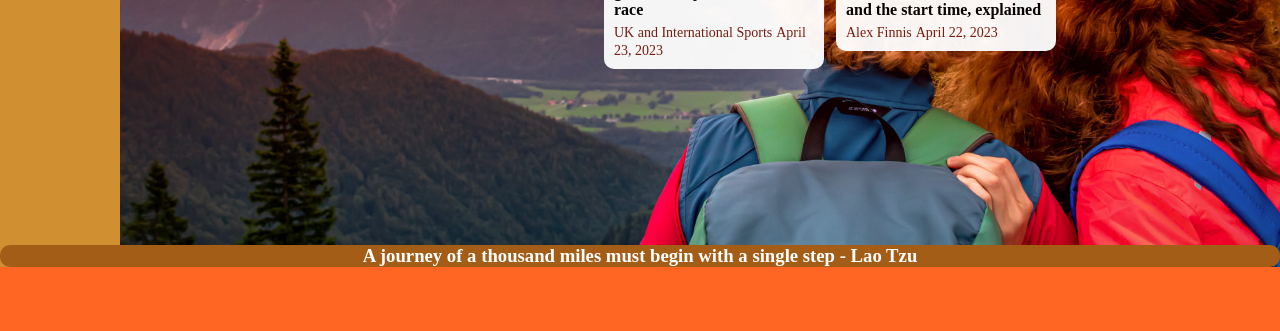
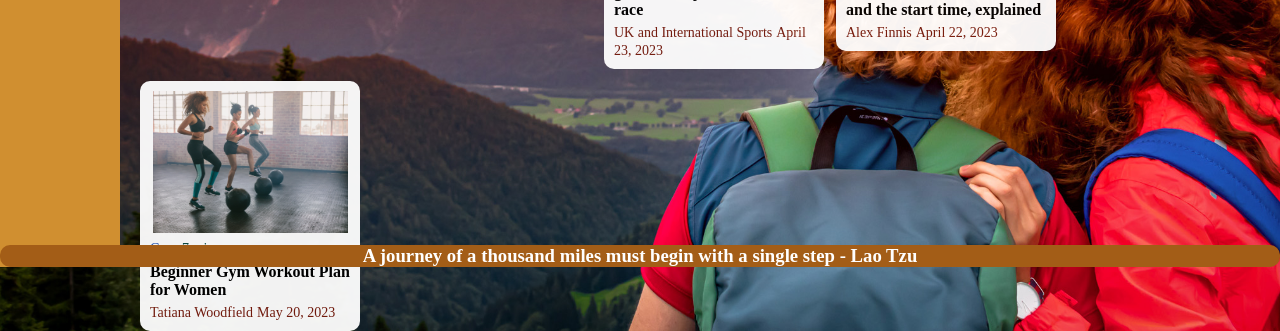
Before and after one commit to catedido/FitZone, a plain HTML site: page index.html in a window 1280 px wide. Shown: the part 533-864 px from the top of the page. Before the commit the page ends 800 px from the top, so only its background shows below. Drawn offline with Linux system fonts and the light colour scheme.

Commit message:
new articled added to index page

```diff
--- a/index.html
+++ b/index.html
@@ -83,6 +83,16 @@
                 <p><span class="article-by">Alex Finnis</span>
                 <span class="article-date">April 22, 2023</span></p>
             </div></a>
+            <a href="./articles/article5.html"><div class="article-container">
+                <img src="/images/gym 2.jpg"
+                alt="three woman traning cardio in the gym"
+                class="article-picture"/>
+                <p><span class="article-topic">Gym</span>
+                <span class="reading-time">7 min</span></p>
+                <h1 class="article-title">Beginner Gym Workout Plan for Women</h1>
+                <p><span class="article-by">Tatiana Woodfield</span>
+                <span class="article-date">May 20, 2023</span></p>
+            </div></a>
         </div>
 <!-- Section 4 ends -->
         <footer>
```
